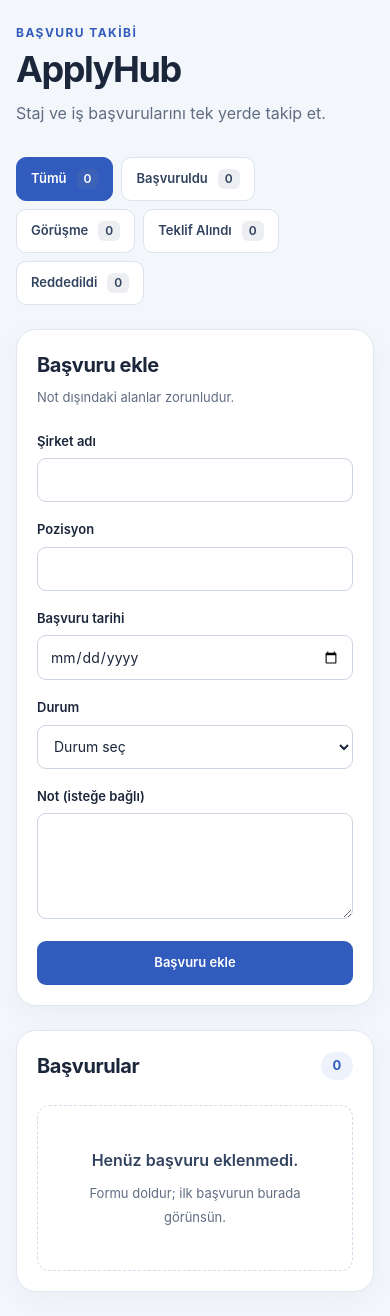
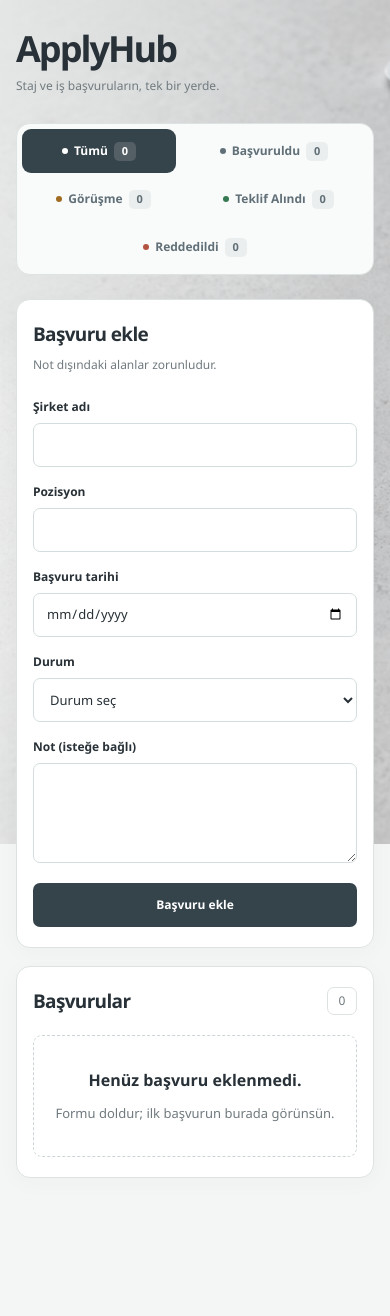
Before and after one commit to berkaykyb/tnc_applyhub, a React (Vite) app: page / in a window 390 px wide. After the commit the page ends 1218 px from the top, so only its background shows below. Built offline with nearby package versions, Linux system fonts and the light colour scheme.

Commit message:
feat: refresh app design

```diff
--- a/src/App.css
+++ b/src/App.css
@@ -1,10 +1,15 @@
 :root {
-  font-family: -apple-system, BlinkMacSystemFont, 'Segoe UI', sans-serif;
-  color: #1b263b;
-  background: #f3f6fb;
+  font-family: 'Segoe UI', -apple-system, BlinkMacSystemFont, sans-serif;
+  color: #283137;
+  background: #f4f6f5;
   font-synthesis: none;
   line-height: 1.5;
   color-scheme: light;
+  --ink: #283137;
+  --muted: #707a7e;
+  --primary: #35434b;
+  --line: #dde3e2;
+  --paper: #ffffff;
 }
 
 * {
@@ -14,6 +19,23 @@
 body {
   margin: 0;
   min-width: 320px;
+  min-height: 100vh;
+  isolation: isolate;
+}
+
+body::before {
+  content: '';
+  position: fixed;
+  inset: 0;
+  z-index: -1;
+  pointer-events: none;
+  background-color: #f4f6f5;
+  background-image:
+    linear-gradient(90deg, rgb(244 246 245 / 72%), rgb(244 246 245 / 32%)),
+    url('/images/workspace-background.jpg');
+  background-position: right top;
+  background-size: cover;
+  background-repeat: no-repeat;
 }
 
 button,
@@ -33,116 +55,150 @@ button:disabled {
 }
 
 button:focus-visible {
-  outline: 3px solid #93b8ff;
-  outline-offset: 3px;
+  outline: 2px solid var(--primary);
+  outline-offset: 4px;
+}
+
+::selection {
+  background: #dce6e9;
+  color: var(--ink);
 }
 
 .app-shell {
-  max-width: 1160px;
+  max-width: 1240px;
   margin: 0 auto;
-  padding: 48px 28px;
+  padding: 44px 40px 64px;
 }
 
 .app-header {
-  margin-bottom: 32px;
-}
-
-.eyebrow {
-  margin: 0 0 6px;
-  color: #315bbc;
-  font-size: 12px;
-  font-weight: 700;
-  letter-spacing: 0.12em;
-  text-transform: uppercase;
+  margin-bottom: 28px;
+  animation: enter 320ms ease-out both;
 }
 
 .app-header h1 {
   margin: 0;
-  font-size: 42px;
-  letter-spacing: -0.04em;
-  line-height: 1.2;
+  color: var(--ink);
+  font-size: clamp(36px, 5vw, 48px);
+  font-weight: 650;
+  letter-spacing: -0.055em;
+  line-height: 1.15;
 }
 
-.app-header > p:last-child {
+.header-description {
   margin: 10px 0 0;
-  color: #606d83;
-}
-
-.workspace {
-  display: grid;
-  grid-template-columns: minmax(280px, 360px) minmax(0, 1fr);
-  gap: 24px;
-  align-items: start;
+  color: var(--muted);
+  font-size: 14px;
 }
 
 .application-filters {
   display: flex;
   flex-wrap: wrap;
-  gap: 8px;
+  gap: 6px;
   margin-bottom: 24px;
+  padding: 7px;
+  border: 1px solid var(--line);
+  border-radius: 14px;
+  background: #f9fbfa;
 }
 
 .filter-button {
   display: inline-flex;
   align-items: center;
-  gap: 10px;
+  justify-content: center;
+  gap: 9px;
   min-height: 44px;
-  padding: 9px 14px;
-  border: 1px solid #dce3ed;
-  border-radius: 10px;
-  background: #fff;
-  color: #31435f;
+  padding: 10px 16px;
+  border: 1px solid transparent;
+  border-radius: 9px;
+  background: transparent;
+  color: #617078;
   font-size: 13px;
   font-weight: 600;
+  transition: background-color 160ms ease, color 160ms ease;
+}
+
+.filter-button::before {
+  content: '';
+  width: 6px;
+  height: 6px;
+  flex-shrink: 0;
+  border-radius: 50%;
+  background: currentColor;
 }
 
 .filter-button:hover:not(:disabled) {
-  background: #edf2fc;
+  background: #eaf0f1;
 }
 
 .filter-button[aria-pressed='true'] {
-  border-color: #315bbc;
-  background: #315bbc;
-  color: #fff;
+  background: var(--primary);
+  color: #ffffff;
+}
+
+.filter-button[data-status='interview']:not([aria-pressed='true'])::before {
+  background: #a16c22;
+}
+
+.filter-button[data-status='offer']:not([aria-pressed='true'])::before {
+  background: #367953;
+}
+
+.filter-button[data-status='rejected']:not([aria-pressed='true'])::before {
+  background: #b35341;
 }
 
 .filter-count {
-  padding: 1px 7px;
-  border-radius: 6px;
-  background: rgb(128 144 164 / 15%);
-  font-size: 12px;
+  min-width: 22px;
+  padding: 1px 6px;
+  border-radius: 5px;
+  background: rgb(72 91 101 / 8%);
+  font-size: 11px;
+  text-align: center;
+  font-variant-numeric: tabular-nums;
 }
 
-.reset-filter {
-  display: block;
-  margin: 18px auto 0;
+.filter-button[aria-pressed='true'] .filter-count {
+  background: rgb(255 255 255 / 15%);
+}
+
+.workspace {
+  display: grid;
+  grid-template-columns: minmax(280px, 340px) minmax(0, 1fr);
+  gap: 24px;
+  align-items: start;
 }
 
 .panel {
   min-width: 0;
-  padding: 28px;
-  border: 1px solid #e1e7f0;
-  border-radius: 20px;
-  background: #fff;
-  box-shadow: 0 8px 28px rgb(34 54 88 / 4%);
+  padding: 24px;
+  border: 1px solid var(--line);
+  border-radius: 14px;
+  background: var(--paper);
+  box-shadow: 0 4px 24px rgb(40 49 55 / 3%);
+}
+
+.form-panel {
+  position: sticky;
+  top: 24px;
 }
 
 .panel h2 {
   margin: 0;
-  font-size: 20px;
-  letter-spacing: -0.02em;
+  font-size: 19px;
+  font-weight: 650;
+  letter-spacing: -0.035em;
 }
 
 .section-description {
-  margin: 8px 0 24px;
-  color: #606d83;
-  font-size: 13px;
+  margin: 7px 0 24px;
+  color: var(--muted);
+  font-size: 12px;
 }
 
 .application-form,
 .form-field {
   display: grid;
-  gap: 18px;
+  gap: 16px;
 }
 
 .form-field {
@@ -150,41 +206,40 @@ button:focus-visible {
 }
 
 .form-field label {
-  font-size: 13px;
+  font-size: 12px;
   font-weight: 600;
 }
 
-.form-field input,
-.form-field select,
-.form-field textarea {
+.form-field input, .form-field select, .form-field textarea {
   width: 100%;
   min-width: 0;
   min-height: 44px;
   padding: 10px 12px;
-  border: 1px solid #cbd4e1;
-  border-radius: 9px;
-  background: #fff;
-  color: #1b263b;
-  font-size: 14px;
+  border: 1px solid #d4ddde;
+  border-radius: 7px;
+  background: #ffffff;
+  color: var(--ink);
+  font-size: 13px;
+  accent-color: var(--primary);
+  transition: border-color 150ms ease, box-shadow 150ms ease;
 }
 
 .form-field textarea {
   resize: vertical;
-  min-height: 100px;
+  min-height: 90px;
 }
 
-.form-field input:focus,
-.form-field select:focus,
-.form-field textarea:focus {
-  outline: 3px solid #e0ebff;
-  border-color: #416fd0;
+.form-field input:focus, .form-field select:focus, .form-field textarea:focus {
+  outline: 2px solid #dce6e9;
+  outline-offset: 1px;
+  border-color: #7b939c;
 }
 
 .form-actions,
 .card-actions {
   display: flex;
   flex-wrap: wrap;
-  gap: 10px;
+  gap: 8px;
 }
 
 .form-actions {
@@ -196,58 +251,77 @@ button:focus-visible {
 }
 
 .button {
+  display: inline-flex;
+  align-items: center;
+  justify-content: center;
+  gap: 7px;
   min-height: 44px;
-  padding: 10px 16px;
+  padding: 10px 14px;
   border: 1px solid transparent;
-  border-radius: 9px;
-  font-size: 13px;
+  border-radius: 7px;
+  font-size: 12px;
   font-weight: 600;
-  transition: background-color 120ms ease;
+  transition: background-color 160ms ease, border-color 160ms ease, transform 160ms ease;
+}
+
+.button svg {
+  width: 15px;
+  height: 15px;
+  fill: none;
+  stroke: currentColor;
+  stroke-width: 1.4;
+  stroke-linecap: round;
+  stroke-linejoin: round;
+}
+
+.button:active:not(:disabled) {
+  transform: translateY(1px);
 }
 
 .button-primary {
-  background: #315bbc;
-  color: #fff;
+  background: var(--primary);
+  color: #ffffff;
 }
 
 .button-primary:hover:not(:disabled) {
-  background: #254998;
+  background: #26343b;
 }
 
 .button-secondary {
-  border-color: #dce3ed;
-  background: #fff;
-  color: #31435f;
+  border-color: var(--line);
+  background: transparent;
+  color: #4b6069;
 }
 
-.button-secondary:hover {
-  background: #f0f4fa;
+.button-secondary:hover:not(:disabled) {
+  border-color: #bdcbcf;
+  background: #f0f4f5;
 }
 
 .button-danger {
-  background: #fff1f0;
-  color: #a92d27;
+  background: transparent;
+  color: #a14b38;
 }
 
-.button-danger:hover {
-  background: #ffe0dc;
+.button-danger:hover:not(:disabled) {
+  background: #f9eee7;
 }
 
 .feedback {
-  margin: 20px 0 0;
-  padding: 12px 14px;
-  border-radius: 9px;
-  font-size: 13px;
+  margin: 18px 0 0;
+  padding: 12px;
+  border-radius: 7px;
+  font-size: 12px;
 }
 
 .feedback-success {
-  background: #edf8f1;
-  color: #246645;
+  background: #edf4f0;
+  color: #446a57;
 }
 
 .feedback-error {
-  background: #fff1f0;
-  color: #a92d27;
+  background: #fbede5;
+  color: #a1442e;
 }
 
 .section-header,
@@ -260,32 +334,31 @@ button:focus-visible {
 }
 
 .section-header {
-  margin-bottom: 24px;
+  margin-bottom: 20px;
 }
 
 .count {
-  min-width: 32px;
+  min-width: 30px;
   padding: 4px 10px;
-  border-radius: 20px;
-  background: #edf2fc;
-  color: #315bbc;
-  font-size: 13px;
-  font-weight: 700;
+  border: 1px solid var(--line);
+  border-radius: 7px;
+  color: var(--muted);
+  font-size: 12px;
   text-align: center;
 }
 
 .empty-state {
   margin: 0;
-  padding: 42px 20px;
-  border: 1px dashed #d3dce9;
-  border-radius: 12px;
-  color: #606d83;
+  padding: 48px 20px;
+  border: 1px dashed #cbd5d7;
+  border-radius: 9px;
+  color: var(--muted);
   text-align: center;
 }
 
 .empty-state p {
   margin: 0 0 8px;
-  color: #31435f;
+  color: var(--ink);
   font-weight: 600;
 }
 
@@ -293,9 +366,14 @@ button:focus-visible {
   font-size: 13px;
 }
 
+.reset-filter {
+  display: flex;
+  margin: 18px auto 0;
+}
+
 .application-list {
   display: grid;
-  gap: 16px;
+  gap: 14px;
   margin: 0;
   padding: 0;
   list-style: none;
@@ -304,103 +382,247 @@ button:focus-visible {
 .application-card {
   min-width: 0;
   padding: 20px;
-  border: 1px solid #e1e7f0;
-  border-radius: 12px;
-  background: #fbfcff;
+  border: 1px solid var(--line);
+  border-radius: 10px;
+  background: var(--paper);
   overflow-wrap: anywhere;
+  animation: enter 280ms ease-out both;
+  transition: border-color 180ms ease, box-shadow 180ms ease;
+}
+
+.application-card:nth-child(2) {
+  animation-delay: 35ms;
+}
+
+.application-card:nth-child(3) {
+  animation-delay: 70ms;
+}
+
+.application-card:hover {
+  border-color: #b7c8cd;
+  box-shadow: 0 3px 12px rgb(37 52 62 / 4%);
 }
 
 .application-card.is-editing {
-  border-color: #416fd0;
-  box-shadow: 0 0 0 2px #e0ebff;
+  border-color: #738d98;
+  box-shadow: 0 0 0 2px #dce7eb;
+}
+
+.company-heading {
+  display: flex;
+  align-items: center;
+  gap: 12px;
+  min-width: 0;
+  flex: 1;
+}
+
+.company-initial {
+  display: grid;
+  place-items: center;
+  flex-shrink: 0;
+  width: 42px;
+  height: 42px;
+  border: 1px solid #dce4e6;
+  border-radius: 10px;
+  background: #edf2f3;
+  color: #52656d;
+  font-size: 17px;
+  font-weight: 600;
+}
+
+.company-title {
+  min-width: 0;
 }
 
 .card-header h3 {
   margin: 0;
-  font-size: 17px;
+  font-size: 16px;
+  font-weight: 650;
+  letter-spacing: -0.025em;
+}
+
+.company-title p {
+  margin: 3px 0 0;
+  color: var(--muted);
+  font-size: 12px;
 }
 
 .status-badge {
-  padding: 4px 9px;
-  border-radius: 20px;
-  font-size: 11px;
+  display: inline-flex;
+  flex-shrink: 0;
+  align-items: center;
+  gap: 5px;
+  padding: 4px 8px;
+  border-radius: 5px;
+  font-size: 10px;
   font-weight: 600;
 }
 
+.status-badge::before {
+  content: '';
+  width: 4px;
+  height: 4px;
+  border-radius: 50%;
+  background: currentColor;
+}
+
 .status-applied {
-  background: #eaf0fe;
-  color: #315bbc;
+  background: #edf1f3;
+  color: #526672;
 }
 
 .status-interview {
-  background: #fff3d6;
-  color: #805813;
+  background: #f7edd9;
+  color: #886017;
 }
 
 .status-offer {
-  background: #e4f4ea;
-  color: #246645;
+  background: #e9f2ed;
+  color: #446c58;
 }
 
 .status-rejected {
-  background: #ffe9e7;
-  color: #a92d27;
+  background: #f8eae3;
+  color: #a14b38;
 }
 
 .application-details {
   display: grid;
-  grid-template-columns: repeat(2, minmax(0, 1fr));
-  gap: 16px;
-  margin: 20px 0;
+  grid-template-columns: minmax(100px, 0.7fr) minmax(0, 1fr);
+  gap: 20px;
+  margin: 20px 0 16px;
 }
 
 .application-details dt {
   margin-bottom: 4px;
-  color: #606d83;
-  font-size: 12px;
+  color: var(--muted);
+  font-size: 11px;
 }
 
 .application-details dd {
   margin: 0;
-  font-size: 14px;
-}
-
-.application-note {
-  grid-column: 1 / -1;
+  font-size: 13px;
 }
 
 .application-note dd {
   white-space: pre-wrap;
 }
 
-@media (max-width: 800px) {
+.card-actions {
+  justify-content: flex-end;
+  padding-top: 12px;
+  border-top: 1px solid #eef1f1;
+}
+
+@keyframes enter {
+  from {
+    opacity: 0;
+    transform: translateY(8px);
+  }
+
+  to {
+    opacity: 1;
+    transform: translateY(0);
+  }
+}
+
+@media (max-width: 900px) {
   .app-shell {
-    padding: 32px 20px;
+    padding: 32px 24px 48px;
   }
 
   .workspace {
+    gap: 18px;
+    grid-template-columns: minmax(260px, 300px) minmax(0, 1fr);
+  }
+
+  .panel {
+    padding: 20px;
+  }
+
+  .card-header {
+    align-items: flex-start;
+  }
+
+  .company-heading {
+    flex-basis: 100%;
+  }
+}
+
+@media (max-width: 740px) {
+  .workspace {
     grid-template-columns: minmax(0, 1fr);
+  }
+
+  .form-panel {
+    position: static;
+  }
+
+  .company-heading {
+    flex-basis: auto;
   }
 }
 
 @media (max-width: 480px) {
+  body::before {
+    background-position: 70% top;
+  }
+
   .app-shell {
-    padding: 24px 16px;
+    padding: 28px 16px 40px;
+  }
+
+  .app-header {
+    margin-bottom: 28px;
   }
 
   .app-header h1 {
     font-size: 36px;
   }
 
+  .header-description {
+    margin-top: 8px;
+    font-size: 12px;
+  }
+
+  .application-filters {
+    gap: 4px;
+    padding: 5px;
+  }
+
+  .filter-button {
+    flex: 1 1 auto;
+    gap: 6px;
+    padding: 9px 10px;
+    font-size: 12px;
+  }
+
   .panel {
-    padding: 20px;
+    padding: 20px 16px;
   }
 
   .application-card {
     padding: 16px;
   }
 
+  .company-heading {
+    flex-basis: 100%;
+  }
+
   .application-details {
-    grid-template-columns: minmax(0, 1fr);
+    gap: 16px;
+  }
+
+  .empty-state {
+    padding: 32px 14px;
   }
 }
+
+@media (prefers-reduced-motion: reduce) {
+  *,
+  *::before,
+  *::after {
+    animation: none !important;
+    transition: none !important;
+  }
+}
--- a/src/App.jsx
+++ b/src/App.jsx
@@ -3,6 +3,7 @@ import { loadApplications, saveApplications } from './applicationStorage.js'
 import ApplicationForm from './components/ApplicationForm.jsx'
 import ApplicationList from './components/ApplicationList.jsx'
 import ApplicationFilters from './components/ApplicationFilters.jsx'
+import AppHeader from './components/AppHeader.jsx'
 import './App.css'
 
 const statusLabels = {
@@ -160,11 +161,7 @@ function App() {
 
   return (
     <main className="app-shell">
-      <header className="app-header">
-        <p className="eyebrow">Başvuru takibi</p>
-        <h1>ApplyHub</h1>
-        <p>Staj ve iş başvurularını tek yerde takip et.</p>
-      </header>
+      <AppHeader />
 
       <ApplicationFilters
         applications={applications}
--- /dev/null
+++ b/src/components/AppHeader.jsx
@@ -0,0 +1,12 @@
+function AppHeader() {
+  return (
+    <header className="app-header">
+      <h1>ApplyHub</h1>
+      <p className="header-description">
+        Staj ve iş başvuruların, tek bir yerde.
+      </p>
+    </header>
+  )
+}
+
+export default AppHeader
--- a/src/components/ApplicationFilters.jsx
+++ b/src/components/ApplicationFilters.jsx
@@ -18,6 +18,7 @@ function ApplicationFilters({
           key={status}
           type="button"
           className="filter-button"
+          data-status={status}
           aria-pressed={selectedStatus === status}
           onClick={() => onChange(status)}
           disabled={disabled}
```
Also changed, not shown: src/components/ApplicationCard.jsx (+15 -6 lines), public/images/workspace-background.jpg (added).
